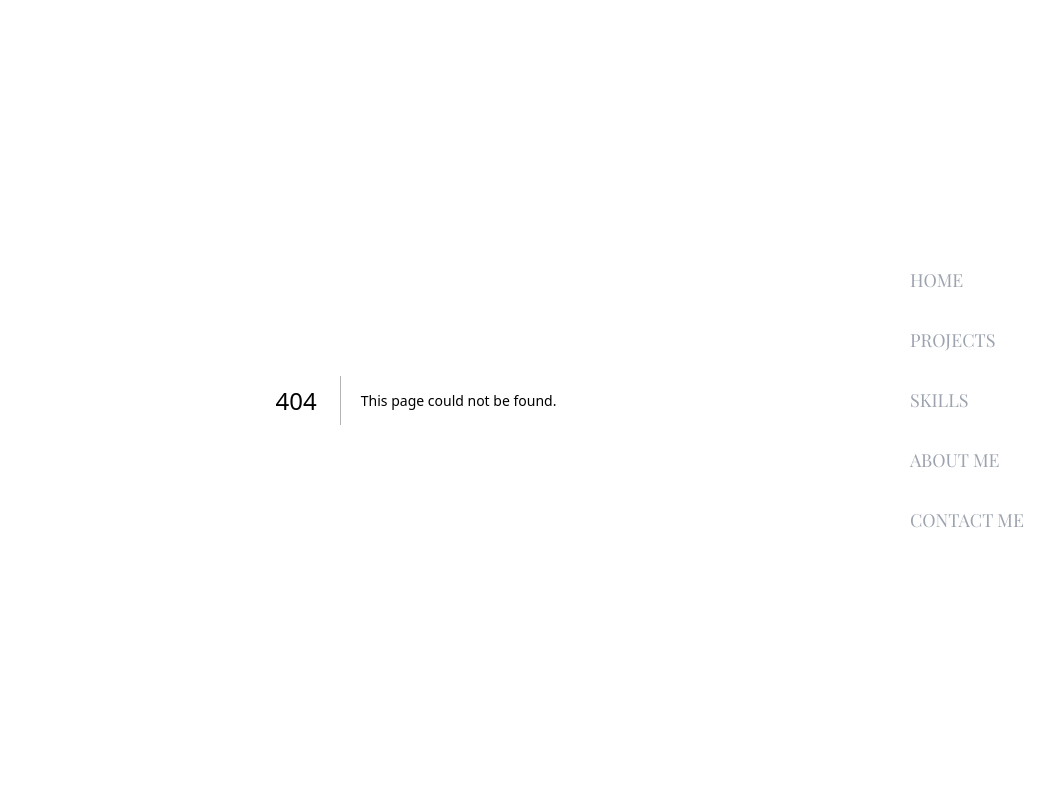
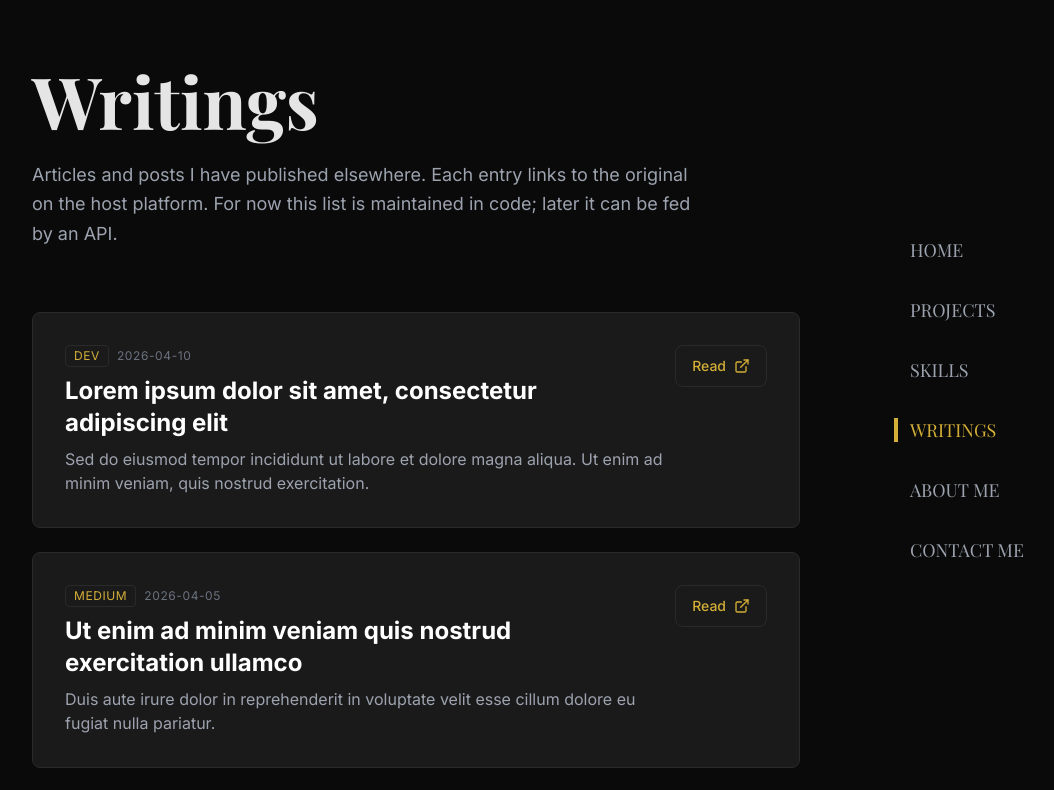
Before and after one commit to mhizsean/sean-portfolio, a Next.js app: page /writings in a window 1280 px wide. Before the commit this address had no page. Shown: the top 790 px of the page, without its empty margins (224-1278 px from the left). Built offline with nearby package versions, Linux system fonts and the light colour scheme; a web font is replaced by a local one.

Commit message:
add writing page and update medium link

```diff
--- /dev/null
+++ b/app/writings/page.tsx
@@ -0,0 +1,83 @@
+"use client";
+
+import { useMemo, useState } from "react";
+import { motion } from "framer-motion";
+import { writings } from "@/data/writings";
+import { WritingCard } from "@/components/WritingCard";
+
+const PAGE_SIZE = 5;
+
+export default function WritingsPage() {
+  const sorted = useMemo(
+    () =>
+      [...writings].sort((a, b) => b.publishedAt.localeCompare(a.publishedAt)),
+    []
+  );
+
+  const [visibleCount, setVisibleCount] = useState(() =>
+    Math.min(PAGE_SIZE, sorted.length)
+  );
+
+  const visible = sorted.slice(0, visibleCount);
+  /** Only when there are more than 5 entries total, and hidden items remain */
+  const showLoadMore =
+    sorted.length > PAGE_SIZE && visibleCount < sorted.length;
+  const remaining = sorted.length - visibleCount;
+
+  return (
+    <main className="min-h-screen p-6 md:p-12 lg:p-16 max-w-4xl mx-auto">
+      <motion.div
+        initial={{ opacity: 0, y: 20 }}
+        animate={{ opacity: 1, y: 0 }}
+        transition={{ duration: 0.6 }}
+        className="mb-16"
+      >
+        <h1 className="text-5xl md:text-6xl lg:text-7xl font-serif font-bold mb-6 text-center md:text-left">
+          Writings
+        </h1>
+        <p className="text-gray-400 text-lg max-w-2xl leading-relaxed">
+          Articles and posts I have published elsewhere. Each entry links to the
+          original on the host platform. For now this list is maintained in
+          code; later it can be fed by an API.
+        </p>
+      </motion.div>
+
+      {sorted.length === 0 ? (
+        <motion.p
+          className="text-gray-500 text-center md:text-left py-12 border border-dashed border-dark-border rounded-lg"
+          initial={{ opacity: 0 }}
+          animate={{ opacity: 1 }}
+          transition={{ delay: 0.2 }}
+        >
+          No articles yet. Add entries in{" "}
+          <code className="text-accent-primary text-sm">data/writings.ts</code>.
+        </motion.p>
+      ) : (
+        <>
+          <ul className="space-y-6">
+            {visible.map((item, index) => (
+              <li key={item.id}>
+                <WritingCard item={item} index={index} />
+              </li>
+            ))}
+          </ul>
+          {showLoadMore ? (
+            <div className="mt-10 flex justify-center md:justify-start">
+              <button
+                type="button"
+                onClick={() =>
+                  setVisibleCount((c) =>
+                    Math.min(c + PAGE_SIZE, sorted.length)
+                  )
+                }
+                className="rounded-lg border border-dark-border px-6 py-3 text-sm font-medium uppercase tracking-wider text-accent-primary transition-colors hover:bg-dark-card hover:border-accent-primary/50"
+              >
+                Load more ({remaining} remaining)
+              </button>
+            </div>
+          ) : null}
+        </>
+      )}
+    </main>
+  );
+}
--- a/components/Navigation.tsx
+++ b/components/Navigation.tsx
@@ -9,6 +9,7 @@ const navItems = [
   { name: "Home", path: "/" },
   { name: "Projects", path: "/projects" },
   { name: "Skills", path: "/skills" },
+  { name: "Writings", path: "/writings" },
   { name: "About Me", path: "/about" },
   { name: "Contact Me", path: "/contact" },
 ];
--- /dev/null
+++ b/components/WritingCard.tsx
@@ -0,0 +1,62 @@
+"use client";
+
+import { motion } from "framer-motion";
+import { ExternalLink } from "lucide-react";
+import type { Writing, WritingSource } from "@/data/writings";
+
+function sourceLabel(source: WritingSource): string {
+  switch (source) {
+    case "devto":
+      return "DEV";
+    case "medium":
+      return "Medium";
+    default:
+      return "Article";
+  }
+}
+
+export type WritingCardProps = {
+  item: Writing;
+  /** Used for staggered entrance animation */
+  index?: number;
+};
+
+export function WritingCard({ item, index = 0 }: WritingCardProps) {
+  return (
+    <motion.article
+      className="bg-dark-card border border-dark-border rounded-lg p-6 md:p-8 transition-colors hover:border-accent-primary/50"
+      initial={{ opacity: 0, y: 16 }}
+      whileInView={{ opacity: 1, y: 0 }}
+      viewport={{ once: true }}
+      transition={{ duration: 0.45, delay: index * 0.06 }}
+    >
+      <div className="flex flex-col gap-3 sm:flex-row sm:items-start sm:justify-between gap-y-2">
+        <div className="space-y-2 flex-1 min-w-0">
+          <div className="flex flex-wrap items-center gap-2 text-xs uppercase tracking-wider text-gray-500">
+            <span className="rounded border border-dark-border px-2 py-0.5 text-accent-primary">
+              {sourceLabel(item.source)}
+            </span>
+            <span>{item.publishedAt}</span>
+          </div>
+          <h2 className="text-xl md:text-2xl font-bold text-white pr-2">
+            {item.title}
+          </h2>
+          {item.excerpt ? (
+            <p className="text-gray-400 text-sm md:text-base leading-relaxed">
+              {item.excerpt}
+            </p>
+          ) : null}
+        </div>
+        <a
+          href={item.href}
+          target="_blank"
+          rel="noopener noreferrer"
+          className="inline-flex shrink-0 items-center gap-2 rounded-lg border border-dark-border px-4 py-2.5 text-sm font-medium text-accent-primary transition-colors hover:bg-dark-surface hover:border-accent-primary/40"
+        >
+          Read
+          <ExternalLink size={16} aria-hidden />
+        </a>
+      </div>
+    </motion.article>
+  );
+}
--- a/constants/socialLinks.ts
+++ b/constants/socialLinks.ts
@@ -25,7 +25,7 @@ export const socialLinks: SocialLink[] = [
   {
     icon: MediumIcon,
     label: "Medium",
-    href: "https://medium.com/",
+    href: "https://medium.com/@adeyiesther01",
   },
   { icon: FileText, label: "CV", href: "#" },
 ];
--- /dev/null
+++ b/data/writings.ts
@@ -0,0 +1,67 @@
+export type WritingSource = "devto" | "medium" | "other";
+
+export interface Writing {
+  id: string;
+  title: string;
+  href: string;
+  publishedAt: string;
+  excerpt?: string;
+  source: WritingSource;
+}
+
+export const writings: Writing[] = [
+  {
+    id: "dummy-1",
+    title: "Lorem ipsum dolor sit amet, consectetur adipiscing elit",
+    href: "#",
+    publishedAt: "2026-04-10",
+    excerpt:
+      "Sed do eiusmod tempor incididunt ut labore et dolore magna aliqua. Ut enim ad minim veniam, quis nostrud exercitation.",
+    source: "devto",
+  },
+  {
+    id: "dummy-2",
+    title: "Ut enim ad minim veniam quis nostrud exercitation ullamco",
+    href: "#",
+    publishedAt: "2026-04-05",
+    excerpt:
+      "Duis aute irure dolor in reprehenderit in voluptate velit esse cillum dolore eu fugiat nulla pariatur.",
+    source: "medium",
+  },
+  {
+    id: "dummy-3",
+    title: "Excepteur sint occaecat cupidatat non proident sunt in culpa",
+    href: "#",
+    publishedAt: "2026-03-28",
+    excerpt:
+      "Mollit anim id est laborum. Lorem ipsum dolor sit amet, consectetur adipiscing elit sed do eiusmod.",
+    source: "devto",
+  },
+  {
+    id: "dummy-4",
+    title: "Curabitur pretium tincidunt lacus cras placerat vestibulum",
+    href: "#",
+    publishedAt: "2026-03-15",
+    excerpt:
+      "Nulla facilisi morbi tempus iaculis urna id volutpat lacus laoreet non curabitur gravida arcu ac tortor.",
+    source: "other",
+  },
+  {
+    id: "dummy-5",
+    title: "Integer tincidunt aliquam odio vitae tristique magna sit amet",
+    href: "#",
+    publishedAt: "2026-03-01",
+    excerpt:
+      "Vestibulum ante ipsum primis in faucibus orci luctus et ultrices posuere cubilia curae; donec velit neque.",
+    source: "medium",
+  },
+  {
+    id: "dummy-5",
+    title: "Integer tincidunt aliquam odio vitae tristique magna sit amet",
+    href: "#",
+    publishedAt: "2026-03-01",
+    excerpt:
+      "Vestibulum ante ipsum primis in faucibus orci luctus et ultrices posuere cubilia curae; donec velit neque.",
+    source: "medium",
+  },
+];
--- a/package.json
+++ b/package.json
@@ -2,6 +2,7 @@
   "name": "portfolio-website",
   "version": "0.1.0",
   "private": true,
+  "type": "module",
   "scripts": {
     "dev": "next dev",
     "build": "next build",
```
